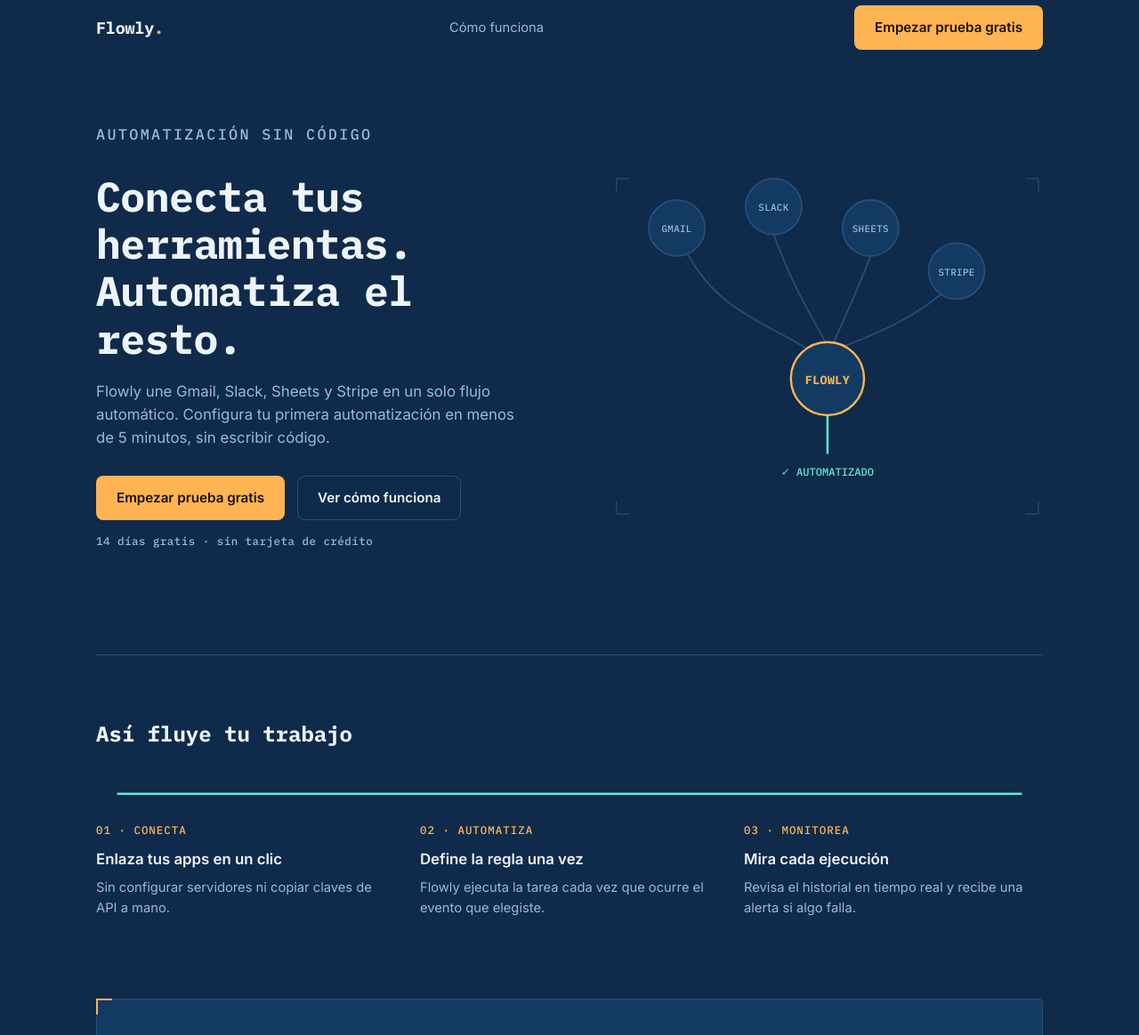
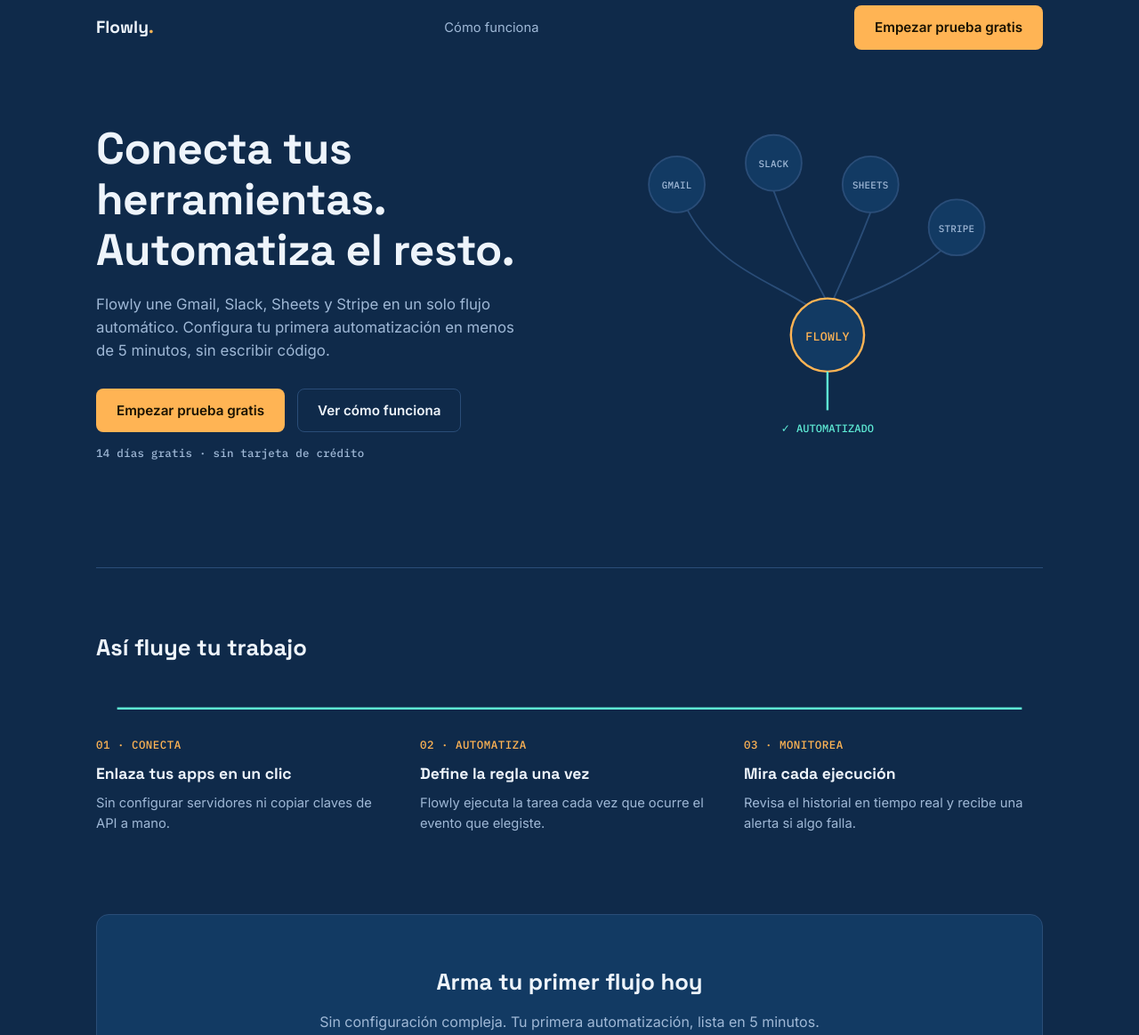
Before and after one commit to brekfield-az/proyecto-fullstack, a plain HTML site: page landing.html in a window 1280 px wide. Shown: the part 20-1184 px from the top of the page at 89% size. Drawn offline with Linux system fonts and the light colour scheme.

Commit message:
Ajusta diseño con reglas de impeccable: quita eyebrow, mono decorativo y animacion dispersa

```diff
--- a/landing.html
+++ b/landing.html
@@ -6,7 +6,7 @@
 <title>Flowly — Conecta tus herramientas. Automatiza el resto.</title>
 <link rel="preconnect" href="https://fonts.googleapis.com">
 <link rel="preconnect" href="https://fonts.gstatic.com" crossorigin>
-<link href="https://fonts.googleapis.com/css2?family=IBM+Plex+Mono:wght@500;700&family=Inter:wght@400;500;600&display=swap" rel="stylesheet">
+<link href="https://fonts.googleapis.com/css2?family=Space+Grotesk:wght@500;700&family=Inter:wght@400;500;600&family=IBM+Plex+Mono:wght@500&display=swap" rel="stylesheet">
 <style>
   :root {
     --bg: #0f2a4a;
@@ -16,8 +16,9 @@
     --amber: #ffb454;
     --teal: #5eead4;
     --line: #2a4d78;
+    --display: 'Space Grotesk', ui-sans-serif, sans-serif;
+    --sans: 'Inter', -apple-system, sans-serif;
     --mono: 'IBM Plex Mono', ui-monospace, monospace;
-    --sans: 'Inter', -apple-system, sans-serif;
   }
   * { box-sizing: border-box; margin: 0; padding: 0; }
   html { scroll-behavior: smooth; }
@@ -29,10 +30,6 @@
   }
   a { color: inherit; text-decoration: none; }
   .wrap { max-width: 1120px; margin: 0 auto; padding: 0 28px; }
-  .eyebrow {
-    font-family: var(--mono); font-size: 0.75rem; letter-spacing: 0.14em;
-    text-transform: uppercase; color: var(--teal);
-  }
   .btn {
     display: inline-flex; align-items: center; gap: 8px;
     padding: 12px 22px; border-radius: 8px; font-weight: 600; font-size: 0.95rem;
@@ -49,11 +46,10 @@
     display: flex; align-items: center; justify-content: space-between;
     padding: 26px 0;
   }
-  .logo { font-family: var(--mono); font-weight: 700; font-size: 1.15rem; letter-spacing: -0.01em; }
-  .logo .bracket { color: var(--amber); }
+  .logo { font-family: var(--display); font-weight: 700; font-size: 1.2rem; }
+  .logo .dot { color: var(--amber); }
   header nav a { margin-right: 28px; color: var(--muted); font-size: 0.92rem; }
   header nav a:hover { color: var(--ink); }
-  .header-actions { display: flex; align-items: center; }
 
   /* hero */
   .hero {
@@ -61,77 +57,54 @@
     align-items: center; padding: 56px 0 88px;
   }
   .hero h1 {
-    font-family: var(--mono); font-weight: 700; font-size: clamp(2rem, 4vw, 2.9rem);
-    line-height: 1.15; margin: 18px 0 20px; letter-spacing: -0.01em;
+    font-family: var(--display); font-weight: 700; font-size: clamp(2.1rem, 4vw, 3.1rem);
+    line-height: 1.15; margin-bottom: 20px; letter-spacing: -0.01em;
   }
   .hero p { color: var(--muted); font-size: 1.05rem; max-width: 480px; margin-bottom: 30px; }
   .hero .cta-row { display: flex; gap: 14px; flex-wrap: wrap; align-items: center; margin-bottom: 14px; }
-  .hero .hint { font-family: var(--mono); font-size: 0.78rem; color: var(--muted); letter-spacing: 0.04em; }
+  .hero .hint { font-family: var(--mono); font-size: 0.78rem; color: var(--muted); letter-spacing: 0.02em; }
 
-  /* hero diagram */
-  .diagram { position: relative; }
+  /* hero diagram — static, informational, no animation (the one authored moment lives below) */
   .diagram svg { width: 100%; height: auto; overflow: visible; }
-  .diagram .tick { stroke: var(--line); stroke-width: 1; }
   .diagram .node-circle { fill: var(--panel); stroke: var(--line); stroke-width: 1.5; }
   .diagram .hub-circle { fill: var(--panel); stroke: var(--amber); stroke-width: 2; }
-  .diagram .node-label { font-family: var(--mono); font-size: 9px; fill: var(--muted); letter-spacing: 0.03em; }
-  .diagram .hub-label { font-family: var(--mono); font-size: 11px; fill: var(--amber); font-weight: 700; letter-spacing: 0.03em; }
-  .diagram .connector {
-    fill: none; stroke: var(--line); stroke-width: 1.5;
-    stroke-dasharray: 1; stroke-dashoffset: 1;
-    animation: draw 1.1s ease forwards;
-  }
-  .diagram .connector:nth-of-type(1) { animation-delay: 0.15s; }
-  .diagram .connector:nth-of-type(2) { animation-delay: 0.3s; }
-  .diagram .connector:nth-of-type(3) { animation-delay: 0.45s; }
-  .diagram .connector:nth-of-type(4) { animation-delay: 0.6s; }
-  .diagram .out-line { fill: none; stroke: var(--teal); stroke-width: 2; stroke-dasharray: 1; stroke-dashoffset: 1; pathLength: 1; animation: draw 0.7s ease forwards 0.9s; }
-  .diagram .out-tag { font-family: var(--mono); font-size: 10px; fill: var(--teal); opacity: 0; animation: fade-in 0.4s ease forwards 1.5s; }
-  @keyframes draw { to { stroke-dashoffset: 0; } }
-  @keyframes fade-in { to { opacity: 1; } }
+  .diagram .node-label { font-family: var(--mono); font-size: 9px; fill: var(--muted); letter-spacing: 0.02em; }
+  .diagram .hub-label { font-family: var(--mono); font-size: 11px; fill: var(--amber); font-weight: 500; letter-spacing: 0.02em; }
+  .diagram .connector { fill: none; stroke: var(--line); stroke-width: 1.5; }
+  .diagram .out-line { fill: none; stroke: var(--teal); stroke-width: 2; }
+  .diagram .out-tag { font-family: var(--mono); font-size: 10px; fill: var(--teal); }
 
-  /* pipeline */
+  /* pipeline — the one authored moment: line draws + steps arrive together on scroll */
   .pipeline { padding: 70px 0 90px; border-top: 1px solid var(--line); }
-  .pipeline .section-title { font-family: var(--mono); font-size: 1.5rem; margin-bottom: 44px; }
-  .pipeline-diagram { position: relative; }
-  .pipeline-diagram svg { width: 100%; height: auto; overflow: visible; }
+  .pipeline .section-title { font-family: var(--display); font-weight: 700; font-size: 1.6rem; margin-bottom: 44px; }
+  .pipeline-diagram svg { width: 100%; height: auto; display: block; overflow: visible; }
   .pipeline-diagram .flow-line {
     fill: none; stroke: var(--teal); stroke-width: 2; stroke-dasharray: 1; stroke-dashoffset: 1;
-    transition: stroke-dashoffset 1.3s ease;
+    transition: stroke-dashoffset 1.1s cubic-bezier(0.16, 1, 0.3, 1);
   }
   .pipeline-diagram.in-view .flow-line { stroke-dashoffset: 0; }
   .step-grid { display: grid; grid-template-columns: repeat(3, 1fr); gap: 28px; margin-top: 26px; }
   .step {
-    opacity: 0; transform: translateY(10px);
-    transition: opacity 0.5s ease, transform 0.5s ease;
+    opacity: 0; transform: translateY(8px);
+    transition: opacity 0.7s cubic-bezier(0.16, 1, 0.3, 1), transform 0.7s cubic-bezier(0.16, 1, 0.3, 1);
   }
   .pipeline-diagram.in-view .step { opacity: 1; transform: translateY(0); }
-  .step:nth-child(1) { transition-delay: 0.05s; }
-  .step:nth-child(2) { transition-delay: 0.35s; }
-  .step:nth-child(3) { transition-delay: 0.65s; }
-  .step .num { font-family: var(--mono); font-size: 0.78rem; color: var(--amber); letter-spacing: 0.08em; margin-bottom: 10px; }
-  .step h3 { font-size: 1.05rem; margin-bottom: 8px; }
+  .step .num { font-family: var(--mono); font-size: 0.78rem; color: var(--amber); letter-spacing: 0.04em; margin-bottom: 10px; }
+  .step h3 { font-family: var(--display); font-weight: 700; font-size: 1.1rem; margin-bottom: 8px; }
   .step p { color: var(--muted); font-size: 0.92rem; }
 
   /* cta banner */
   .cta-banner {
-    position: relative; background: var(--panel); border: 1px solid var(--line);
-    border-radius: 4px; text-align: center; padding: 56px 24px; margin-bottom: 90px;
+    background: var(--panel); border: 1px solid var(--line); border-radius: 14px;
+    text-align: center; padding: 56px 24px; margin-bottom: 90px;
   }
-  .cta-banner::before, .cta-banner::after,
-  .cta-banner .corner-tl, .cta-banner .corner-br { display: none; }
-  .cta-corner {
-    position: absolute; width: 18px; height: 18px; border: 2px solid var(--amber);
-  }
-  .cta-corner.tl { top: -1px; left: -1px; border-right: none; border-bottom: none; }
-  .cta-corner.br { bottom: -1px; right: -1px; border-left: none; border-top: none; }
-  .cta-banner h2 { font-family: var(--mono); font-size: 1.5rem; margin-bottom: 12px; }
+  .cta-banner h2 { font-family: var(--display); font-weight: 700; font-size: 1.6rem; margin-bottom: 12px; }
   .cta-banner p { color: var(--muted); margin-bottom: 28px; }
 
   footer {
     border-top: 1px solid var(--line); padding: 26px 0;
     display: flex; justify-content: space-between; flex-wrap: wrap; gap: 12px;
-    font-family: var(--mono); font-size: 0.75rem; letter-spacing: 0.04em;
+    font-family: var(--mono); font-size: 0.75rem; letter-spacing: 0.02em;
     color: var(--muted); text-transform: uppercase;
   }
 
@@ -143,7 +116,6 @@
 
   @media (prefers-reduced-motion: reduce) {
     html { scroll-behavior: auto; }
-    .diagram .connector, .diagram .out-line, .diagram .out-tag { animation: none; stroke-dashoffset: 0; opacity: 1; }
     .pipeline-diagram .flow-line, .step { transition: none; stroke-dashoffset: 0; opacity: 1; transform: none; }
   }
 </style>
@@ -152,18 +124,15 @@
 
 <div class="wrap">
   <header>
-    <div class="logo">Flowly<span class="bracket">.</span></div>
+    <div class="logo">Flowly<span class="dot">.</span></div>
     <nav>
       <a href="#flujo">Cómo funciona</a>
     </nav>
-    <div class="header-actions">
-      <a class="btn btn-primary" href="#signup">Empezar prueba gratis</a>
-    </div>
+    <a class="btn btn-primary" href="#signup">Empezar prueba gratis</a>
   </header>
 
   <section class="hero">
     <div class="hero-copy">
-      <p class="eyebrow">Automatización sin código</p>
       <h1>Conecta tus herramientas.<br>Automatiza el resto.</h1>
       <p>Flowly une Gmail, Slack, Sheets y Stripe en un solo flujo automático. Configura tu primera automatización en menos de 5 minutos, sin escribir código.</p>
       <div class="cta-row">
@@ -174,34 +143,29 @@
     </div>
 
     <div class="diagram" aria-hidden="true">
-      <svg viewBox="0 0 400 320">
-        <path class="tick" d="M4 4 L16 4 M4 4 L4 16"/>
-        <path class="tick" d="M396 4 L384 4 M396 4 L396 16"/>
-        <path class="tick" d="M4 316 L16 316 M4 316 L4 304"/>
-        <path class="tick" d="M396 316 L384 316 M396 316 L396 304"/>
+      <svg viewBox="0 0 400 300">
+        <circle class="node-circle" cx="60" cy="40" r="26"/>
+        <text class="node-label" x="60" y="44" text-anchor="middle">GMAIL</text>
 
-        <circle class="node-circle" cx="60" cy="50" r="26"/>
-        <text class="node-label" x="60" y="54" text-anchor="middle">GMAIL</text>
+        <circle class="node-circle" cx="150" cy="20" r="26"/>
+        <text class="node-label" x="150" y="24" text-anchor="middle">SLACK</text>
 
-        <circle class="node-circle" cx="150" cy="30" r="26"/>
-        <text class="node-label" x="150" y="34" text-anchor="middle">SLACK</text>
+        <circle class="node-circle" cx="240" cy="40" r="26"/>
+        <text class="node-label" x="240" y="44" text-anchor="middle">SHEETS</text>
 
-        <circle class="node-circle" cx="240" cy="50" r="26"/>
-        <text class="node-label" x="240" y="54" text-anchor="middle">SHEETS</text>
+        <circle class="node-circle" cx="320" cy="80" r="26"/>
+        <text class="node-label" x="320" y="84" text-anchor="middle">STRIPE</text>
 
-        <circle class="node-circle" cx="320" cy="90" r="26"/>
-        <text class="node-label" x="320" y="94" text-anchor="middle">STRIPE</text>
+        <path class="connector" d="M70 64 C 100 120, 150 130, 190 158"/>
+        <path class="connector" d="M150 46 C 170 100, 185 120, 200 150"/>
+        <path class="connector" d="M240 66 C 225 105, 215 125, 205 148"/>
+        <path class="connector" d="M305 102 C 270 130, 235 142, 210 152"/>
 
-        <path class="connector" pathLength="1" d="M70 74 C 100 130, 150 140, 190 168"/>
-        <path class="connector" pathLength="1" d="M150 56 C 170 110, 185 130, 200 160"/>
-        <path class="connector" pathLength="1" d="M240 76 C 225 115, 215 135, 205 158"/>
-        <path class="connector" pathLength="1" d="M305 112 C 270 140, 235 152, 210 162"/>
+        <circle class="hub-circle" cx="200" cy="180" r="34"/>
+        <text class="hub-label" x="200" y="185" text-anchor="middle">FLOWLY</text>
 
-        <circle class="hub-circle" cx="200" cy="190" r="34"/>
-        <text class="hub-label" x="200" y="195" text-anchor="middle">FLOWLY</text>
-
-        <path class="out-line" pathLength="1" d="M200 224 L200 260"/>
-        <text class="out-tag" x="200" y="280" text-anchor="middle">✓ AUTOMATIZADO</text>
+        <path class="out-line" d="M200 214 L200 250"/>
+        <text class="out-tag" x="200" y="270" text-anchor="middle">✓ AUTOMATIZADO</text>
       </svg>
     </div>
   </section>
@@ -209,7 +173,7 @@
   <section class="pipeline" id="flujo">
     <h2 class="section-title">Así fluye tu trabajo</h2>
     <div class="pipeline-diagram">
-      <svg viewBox="0 0 900 8" preserveAspectRatio="none" style="display:block;">
+      <svg viewBox="0 0 900 8" preserveAspectRatio="none">
         <path class="flow-line" pathLength="1" d="M20 4 L880 4"/>
       </svg>
       <div class="step-grid">
@@ -233,8 +197,6 @@
   </section>
 
   <section class="cta-banner" id="signup">
-    <div class="cta-corner tl"></div>
-    <div class="cta-corner br"></div>
     <h2>Arma tu primer flujo hoy</h2>
     <p>Sin configuración compleja. Tu primera automatización, lista en 5 minutos.</p>
     <a class="btn btn-primary" href="#">Empezar prueba gratis</a>
```
